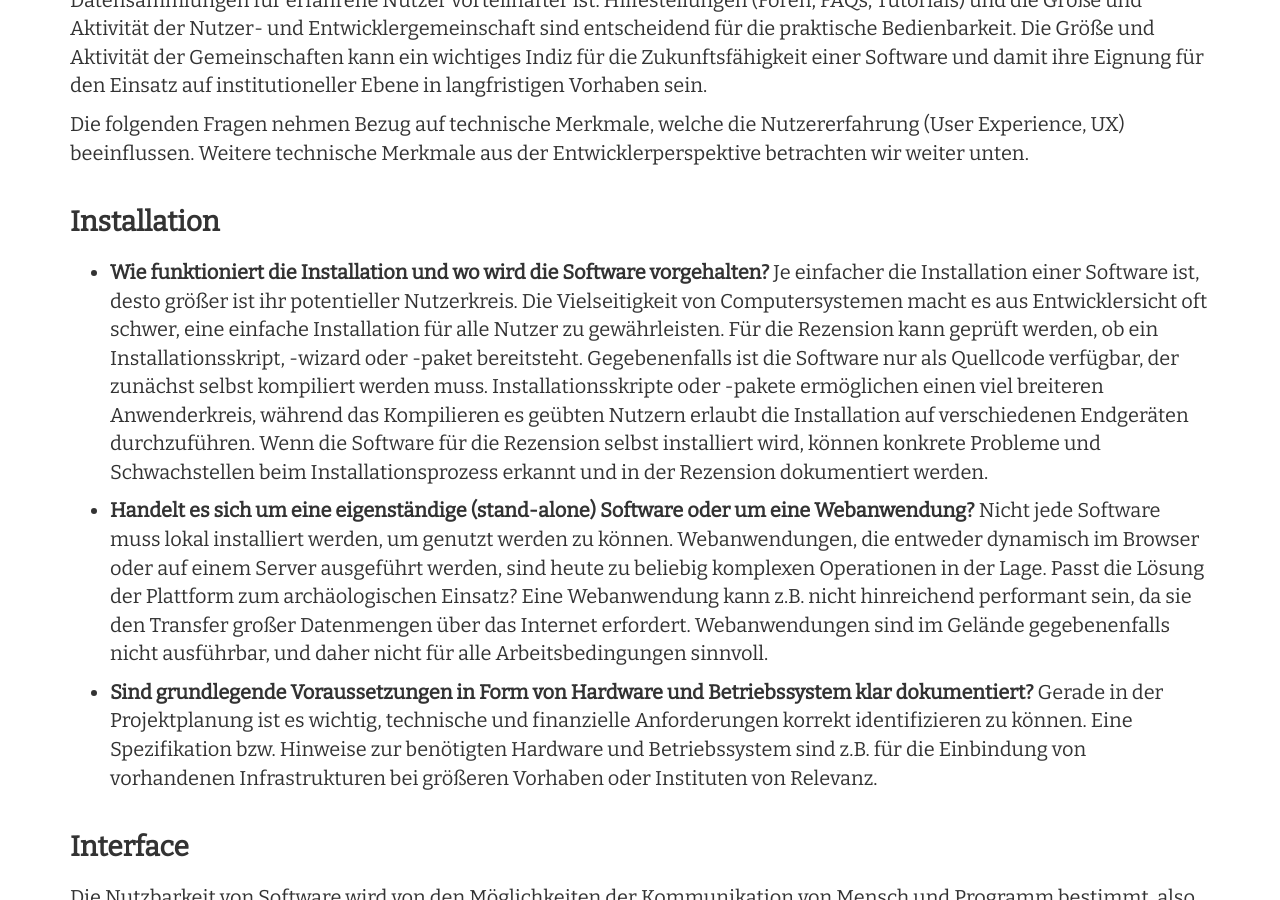
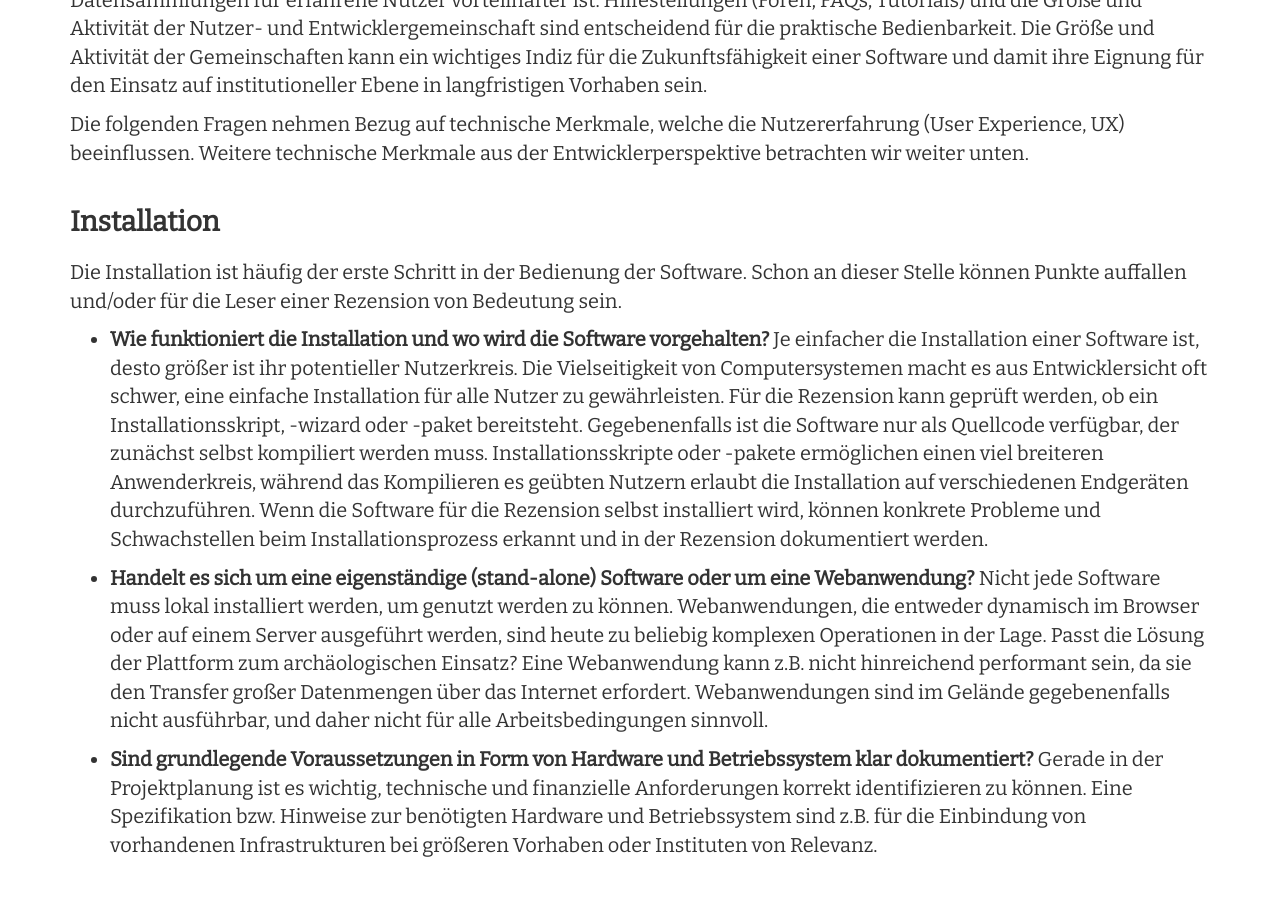
Before and after one commit to Research-Squirrel-Engineers/Impuls_SoftwareRezensionen_DGUF, a Jekyll site: the page built from Draft.md, in a window 1280 px wide and 900 px high, scrolled down 10183 px. Built offline with Jekyll 4.4.1, drawn with Linux system fonts in a browser that asks for light colours; nearby versions of some CDN libraries.

Commit message:
Einleitungssatz Installation.

```diff
--- a/Draft.md
+++ b/Draft.md
@@ -200,6 +200,8 @@ Die folgenden Fragen nehmen Bezug auf technische Merkmale, welche die Nutzererfa
 
 #### Installation
 
+Die Installation ist häufig der erste Schritt in der Bedienung der Software. Schon an dieser Stelle können Punkte auffallen und/oder für die Leser einer Rezension von Bedeutung sein.
+
 * **Wie funktioniert die Installation und wo wird die Software vorgehalten?** Je einfacher die Installation einer Software ist, desto größer ist ihr potentieller Nutzerkreis. Die Vielseitigkeit von Computersystemen macht es aus Entwicklersicht oft schwer, eine einfache Installation für alle Nutzer zu gewährleisten. Für die Rezension kann geprüft werden, ob ein Installationsskript, -wizard oder -paket bereitsteht. Gegebenenfalls ist die Software nur als Quellcode verfügbar, der zunächst selbst kompiliert werden muss. Installationsskripte oder -pakete ermöglichen einen viel breiteren Anwenderkreis, während das Kompilieren es geübten Nutzern erlaubt die Installation auf verschiedenen Endgeräten durchzuführen. Wenn die Software für die Rezension selbst installiert wird, können konkrete Probleme und Schwachstellen beim Installationsprozess erkannt und in der Rezension dokumentiert werden.
 
 * **Handelt es sich um eine eigenständige (stand-alone) Software oder um eine Webanwendung?** Nicht jede Software muss lokal installiert werden, um genutzt werden zu können. Webanwendungen, die entweder dynamisch im Browser oder auf einem Server ausgeführt werden, sind heute zu beliebig komplexen Operationen in der Lage. Passt die Lösung der Plattform zum archäologischen Einsatz? Eine Webanwendung kann z.B. nicht hinreichend performant sein, da sie den Transfer großer Datenmengen über das Internet erfordert. Webanwendungen sind im Gelände gegebenenfalls nicht ausführbar, und daher nicht für alle Arbeitsbedingungen sinnvoll.
```
